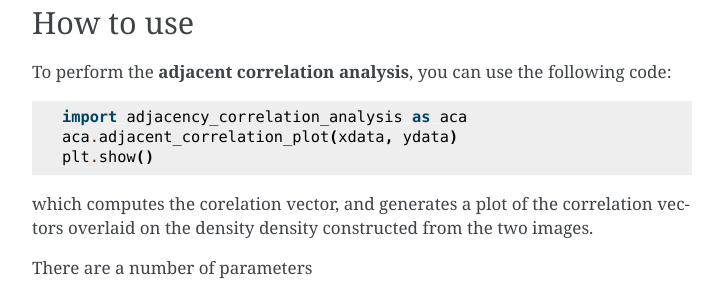
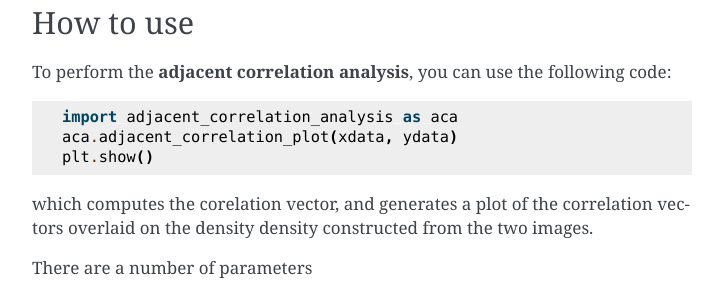
Before and after one commit to gxli/Adjacent-Correlation-Analysis, a Sphinx documentation site: the page built from docs/installation.rst, in a window 1280 px wide and 900 px high, scrolled down 363 px. Shown: the part 152-452 px from the top of the window, without its empty margins (388-1111 px from the left). Built offline with Sphinx 7.4.7, drawn with Linux system fonts in a browser that asks for light colours.

Commit message:
fixed typo

```diff
--- a/README.rst
+++ b/README.rst
@@ -113,7 +113,7 @@ To perform the **adjacent correlation analysis** and generate a plot of the corr
 
 .. code-block:: python
 
-   import adjacency_correlation_analysis as aca
+   import adjacent_correlation_analysis as aca
    import matplotlib.pyplot as plt
 
    # xdata and ydata are your two image arrays
--- a/docs/installation.rst
+++ b/docs/installation.rst
@@ -36,7 +36,7 @@ To perform the **adjacent correlation analysis**, you can use the following code
 
 .. code-block:: python
 
-   import adjacency_correlation_analysis as aca
+   import adjacent_correlation_analysis as aca
    aca.adjacent_correlation_plot(xdata, ydata)
    plt.show()
 
```
